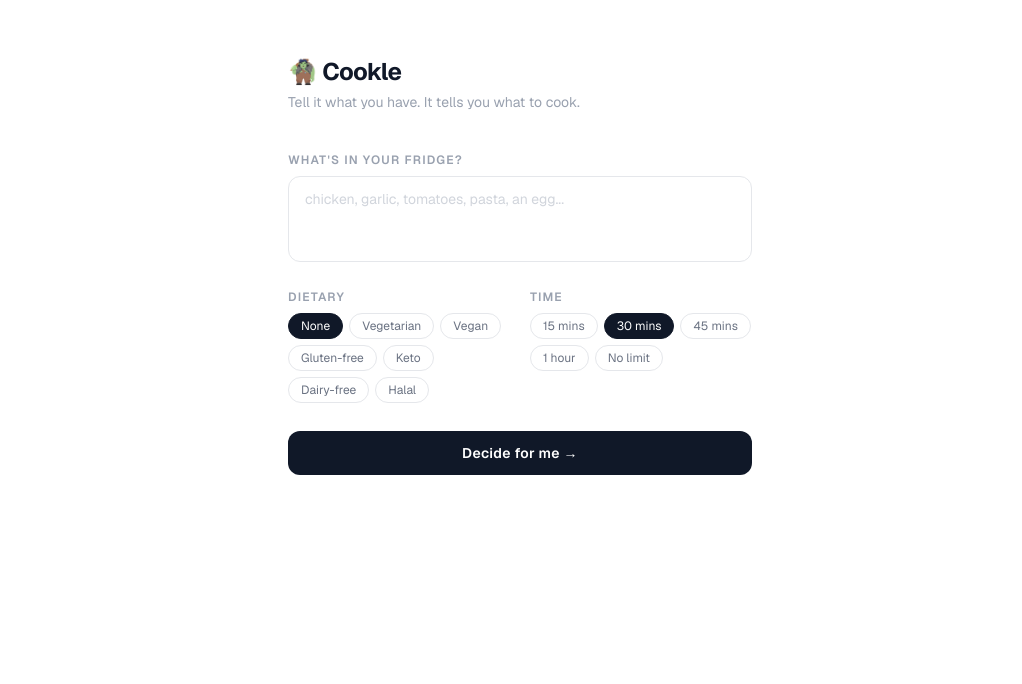
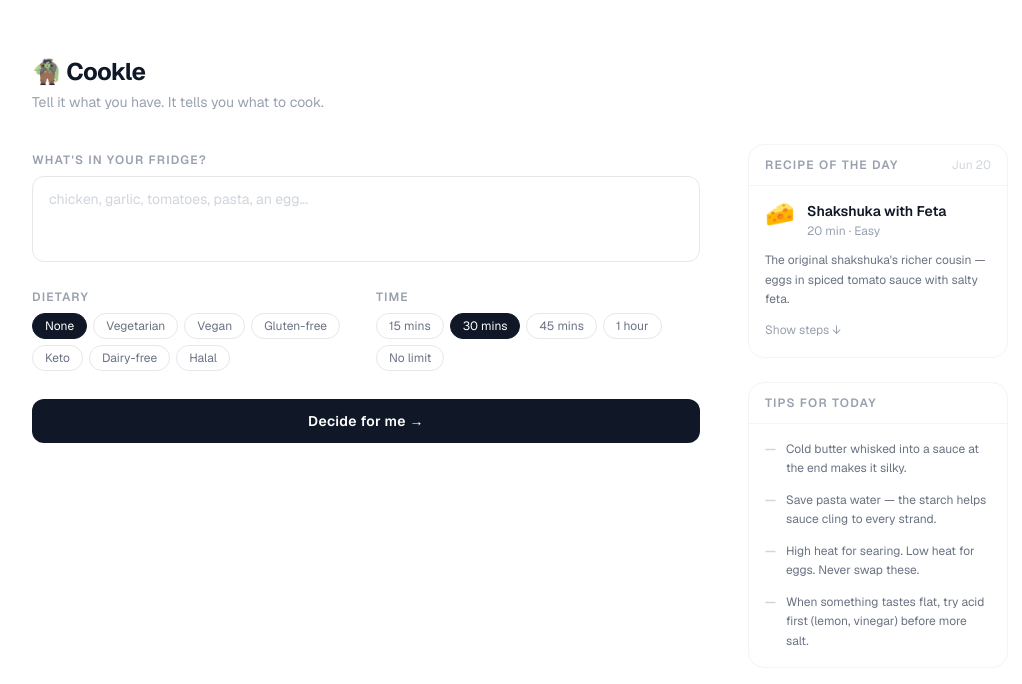
Before and after one commit to SatHmza/cookle, a Next.js app: page / in a window 1280 px wide. Shown: the top 684 px of the page, without its empty margins (120-1142 px from the left). Built offline with nearby package versions, Linux system fonts and the light colour scheme.

Commit message:
Add sidebar with recipe of the day and daily cooking tips

```diff
--- a/app/page.tsx
+++ b/app/page.tsx
@@ -1,13 +1,44 @@
 "use client";
 
-import { useState } from "react";
-import { matchRecipe } from "@/lib/recipes";
+import { useState, useEffect } from "react";
+import { matchRecipe, RECIPES } from "@/lib/recipes";
 import type { ResolvedRecipe } from "@/lib/recipes";
 
 type Recipe = ResolvedRecipe;
 
 const DIETARY_OPTIONS = ["None", "Vegetarian", "Vegan", "Gluten-free", "Keto", "Dairy-free", "Halal"];
 const TIME_OPTIONS = ["15 mins", "30 mins", "45 mins", "1 hour", "No limit"];
+
+const COOKING_TIPS = [
+  "Salt your pasta water until it tastes like the sea.",
+  "Pat meat completely dry before searing — moisture kills a good crust.",
+  "Rest meat for a few minutes before slicing or all the juices run out.",
+  "A squeeze of lemon at the end brightens almost any dish.",
+  "Toast whole spices in a dry pan before using them.",
+  "Taste and season as you cook, not just at the end.",
+  "Don't crowd the pan — everything steams instead of searing.",
+  "Room temperature proteins cook more evenly than cold ones.",
+  "Cold butter whisked into a sauce at the end makes it silky.",
+  "Save pasta water — the starch helps sauce cling to every strand.",
+  "High heat for searing. Low heat for eggs. Never swap these.",
+  "When something tastes flat, try acid first (lemon, vinegar) before more salt.",
+  "Have everything prepped before you turn on the heat.",
+  "A hot pan before adding oil prevents sticking.",
+  "Garlic burns in seconds. Add it after onions are already soft.",
+  "Dried herbs go in early. Fresh herbs go in at the very end.",
+  "Season in layers throughout cooking, not just at the end.",
+  "Underseasoning is the most common home-cooking mistake. Be bolder with salt.",
+  "Deglaze the pan with wine or stock after browning meat — that's where the flavor is.",
+  "Let butter foam and settle before adding food — that's when the pan is ready.",
+  "Don't lift the lid when steaming or simmering. Every peek adds time.",
+  "Chop aromatics (onion, garlic) smaller than everything else so they melt into the dish.",
+  "Add a pinch of sugar to tomato-based sauces to balance the acidity.",
+  "Always taste the dressing before putting it on the salad.",
+];
+
+function getDayIndex() {
+  return Math.floor(Date.now() / 86400000);
+}
 
 export default function Home() {
   const [ingredients, setIngredients] = useState("");
@@ -16,6 +47,17 @@ export default function Home() {
   const [recipe, setRecipe] = useState<Recipe | null>(null);
   const [loading, setLoading] = useState(false);
   const [error, setError] = useState<string | null>(null);
+  const [showDailySteps, setShowDailySteps] = useState(false);
+  const [dayIndex, setDayIndex] = useState(0);
+
+  useEffect(() => {
+    setDayIndex(getDayIndex());
+  }, []);
+
+  const dailyRecipe = RECIPES[dayIndex % RECIPES.length];
+  const dailyTips = [0, 1, 2, 3].map(
+    (i) => COOKING_TIPS[(dayIndex + i) % COOKING_TIPS.length]
+  );
 
   async function generateRecipe() {
     if (!ingredients.trim()) {
@@ -36,13 +78,13 @@ export default function Home() {
 
   return (
     <main className="min-h-screen bg-white">
-      <div className="max-w-lg mx-auto px-6 py-14">
+      <div className="max-w-5xl mx-auto px-6 py-14 grid grid-cols-1 lg:grid-cols-[1fr_260px] gap-12">
 
+        {/* ── LEFT: Main ── */}
+        <div>
           {/* Header */}
           <div className="mb-10">
-          <h1 className="text-2xl font-bold tracking-tight text-gray-900">
-            🧌 Cookle
-          </h1>
+            <h1 className="text-2xl font-bold tracking-tight text-gray-900">🧌 Cookle</h1>
             <p className="text-sm text-gray-400 mt-1">
               Tell it what you have. It tells you what to cook.
             </p>
@@ -113,10 +155,7 @@ export default function Home() {
             </div>
           </div>
 
-        {/* Error */}
-        {error && (
-          <p className="text-xs text-red-400 mb-3">{error}</p>
-        )}
+          {error && <p className="text-xs text-red-400 mb-3">{error}</p>}
 
           {/* CTA */}
           <button
@@ -127,11 +166,9 @@ export default function Home() {
             {loading ? "Deciding..." : "Decide for me →"}
           </button>
 
-        {/* Recipe Card */}
+          {/* Recipe Result */}
           {recipe && !loading && (
             <div className="mt-10 border border-gray-100 rounded-2xl overflow-hidden animate-fade-up">
-
-            {/* Top */}
               <div className="px-6 pt-6 pb-5 border-b border-gray-100">
                 <div className="flex items-start justify-between gap-4">
                   <div>
@@ -150,10 +187,7 @@ export default function Home() {
                 </div>
               </div>
 
-            {/* Body */}
               <div className="px-6 py-5 space-y-6">
-
-              {/* You have */}
                 {recipe.matched_ingredients.length > 0 && (
                   <div>
                     <p className="text-xs font-semibold tracking-widest uppercase text-gray-400 mb-2">
@@ -161,10 +195,7 @@ export default function Home() {
                     </p>
                     <div className="flex flex-wrap gap-1.5">
                       {recipe.matched_ingredients.map((ing, i) => (
-                      <span
-                        key={i}
-                        className="px-3 py-1 rounded-full text-xs bg-gray-900 text-white"
-                      >
+                        <span key={i} className="px-3 py-1 rounded-full text-xs bg-gray-900 text-white">
                           {ing}
                         </span>
                       ))}
@@ -172,7 +203,6 @@ export default function Home() {
                   </div>
                 )}
 
-              {/* You'll need */}
                 {recipe.extra_ingredients.length > 0 && (
                   <div>
                     <p className="text-xs font-semibold tracking-widest uppercase text-gray-400 mb-2">
@@ -180,10 +210,7 @@ export default function Home() {
                     </p>
                     <div className="flex flex-wrap gap-1.5">
                       {recipe.extra_ingredients.map((ing, i) => (
-                      <span
-                        key={i}
-                        className="px-3 py-1 rounded-full text-xs border border-gray-200 text-gray-500"
-                      >
+                        <span key={i} className="px-3 py-1 rounded-full text-xs border border-gray-200 text-gray-500">
                           {ing}
                         </span>
                       ))}
@@ -191,7 +218,6 @@ export default function Home() {
                   </div>
                 )}
 
-              {/* Steps */}
                 <div>
                   <p className="text-xs font-semibold tracking-widest uppercase text-gray-400 mb-3">
                     Steps
@@ -208,7 +234,6 @@ export default function Home() {
                   </ol>
                 </div>
 
-              {/* Gremlin note */}
                 {recipe.gremlin_note && (
                   <p className="text-xs text-gray-400 italic border-t border-gray-100 pt-4">
                     🧌 {recipe.gremlin_note}
@@ -216,7 +241,6 @@ export default function Home() {
                 )}
               </div>
 
-            {/* Footer */}
               <div className="px-6 pb-6">
                 <button
                   onClick={generateRecipe}
@@ -228,6 +252,79 @@ export default function Home() {
             </div>
           )}
         </div>
+
+        {/* ── RIGHT: Sidebar ── */}
+        <aside className="space-y-6 lg:pt-[88px]">
+
+          {/* Recipe of the Day */}
+          {dailyRecipe && (
+            <div className="border border-gray-100 rounded-2xl overflow-hidden">
+              <div className="px-4 py-3 border-b border-gray-100 flex items-center justify-between">
+                <p className="text-xs font-semibold tracking-widest uppercase text-gray-400">
+                  Recipe of the day
+                </p>
+                <span className="text-xs text-gray-300">
+                  {new Date().toLocaleDateString("en-US", { month: "short", day: "numeric" })}
+                </span>
+              </div>
+
+              <div className="px-4 py-4">
+                <div className="flex items-start gap-3">
+                  <span className="text-2xl leading-none flex-shrink-0">{dailyRecipe.emoji}</span>
+                  <div className="min-w-0">
+                    <p className="text-sm font-semibold text-gray-900 leading-snug">
+                      {dailyRecipe.name}
+                    </p>
+                    <p className="text-xs text-gray-400 mt-0.5">
+                      {dailyRecipe.time} min · {dailyRecipe.difficulty}
+                    </p>
+                  </div>
+                </div>
+
+                <p className="text-xs text-gray-500 mt-3 leading-relaxed">
+                  {dailyRecipe.description}
+                </p>
+
+                <button
+                  onClick={() => setShowDailySteps((v) => !v)}
+                  className="mt-3 text-xs text-gray-400 hover:text-gray-700 transition-colors"
+                >
+                  {showDailySteps ? "Hide steps ↑" : "Show steps ↓"}
+                </button>
+
+                {showDailySteps && (
+                  <ol className="mt-3 space-y-2">
+                    {dailyRecipe.steps.map((step, i) => (
+                      <li key={i} className="flex gap-2 text-xs text-gray-600 leading-relaxed">
+                        <span className="font-bold text-gray-300 flex-shrink-0">{i + 1}</span>
+                        <span>{step}</span>
+                      </li>
+                    ))}
+                  </ol>
+                )}
+              </div>
+            </div>
+          )}
+
+          {/* Cooking Tips */}
+          <div className="border border-gray-100 rounded-2xl overflow-hidden">
+            <div className="px-4 py-3 border-b border-gray-100">
+              <p className="text-xs font-semibold tracking-widest uppercase text-gray-400">
+                Tips for today
+              </p>
+            </div>
+            <ul className="px-4 py-4 space-y-3">
+              {dailyTips.map((tip, i) => (
+                <li key={i} className="flex gap-2.5 text-xs text-gray-500 leading-relaxed">
+                  <span className="text-gray-300 flex-shrink-0 font-bold">—</span>
+                  <span>{tip}</span>
+                </li>
+              ))}
+            </ul>
+          </div>
+
+        </aside>
+      </div>
     </main>
   );
 }
```
Lines whose indentation alone changed are shown as unchanged.
